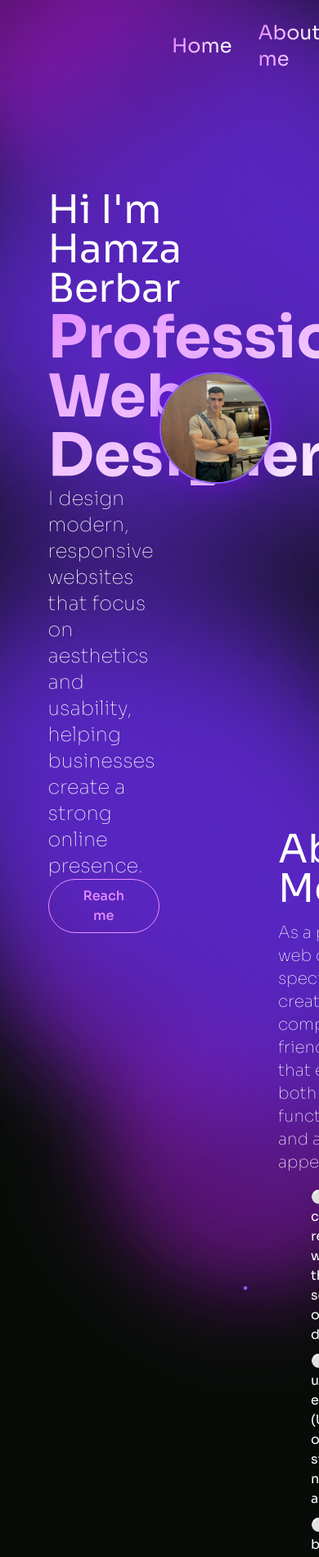
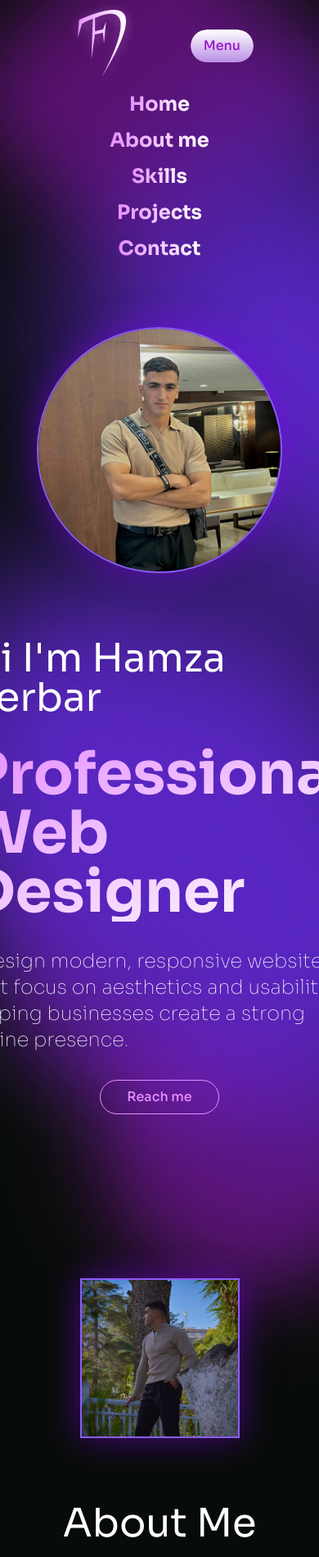
Before and after one commit to afadel151/Hamza-s-Portfolio, a Nuxt app: page / in a window 390 px wide. Shown: the part 40-1939 px from the top of the page at 82% size. Built offline with nearby package versions, Linux system fonts and the light colour scheme.

Commit message:
home page responsiveness

```diff
--- a/components/NavBar.vue
+++ b/components/NavBar.vue
@@ -1,6 +1,9 @@
 <template>
-    <div class="w-screen h-48 flex z-10 justify-between px-[210px] items-center">
-        <img src="~/assets/imgs/hamza_logo.png" class=" z-20 "  alt="">
+    <div class="z-0">
+
+
+        <div class="w-screen hidden md:flex h-48  z-10 justify-between px-[210px] items-center">
+            <img src="~/assets/imgs/hamza_logo.png" class=" z-20 " alt="">
             <div class="flex justify-center text-2xl  z-20   space-x-8 items-center">
                 <p class="text-gradient ">Home
                 </p>
@@ -11,6 +14,24 @@
             </div>
 
             <button class="button-gradient z-20 ">Hire me !</button>
-
+        </div>
+        <div class="md:hidden px-20  shadow-md flex  justify-between  items-center space-x-1     mt-10  w-screen">
+            <img src="~/assets/imgs/hamza_logo.png" class=" z-20 " alt="">
+            <button class="button-gradient z-20 " @click="$('#menu').slideToggle()">Menu</button>
+        </div>
+        <div id="menu"
+            class="w-screen text-2xl font-bold  md:hidden flex flex-col space-y-3 md:space-y-0 justify-center items-center h-fit">
+            <p class="text-gradient  z-20">Home
+            </p>
+            <p class="text-gradient  z-20">About me</p>
+            <p class="text-gradient  z-20">Skills</p>
+            <p class="text-gradient  z-20">Projects</p>
+            <p class="text-gradient  z-20">Contact</p>
+        </div>
     </div>
 </template>
+
+<script setup>
+import { ref } from "vue";
+import $ from "jquery";
+</script>
--- a/layouts/default.vue
+++ b/layouts/default.vue
@@ -1,9 +1,9 @@
 <template>
     <div class="w-screen relative z-0 bg-[#080C08]  ">
         <div class="absolute z-0   w-72 h-72 rotate-45 bg-[#9914C1] blur-2xl scale-125 opacity-55 bg-animate-1"></div>
-        <div class="absolute z-0  right-56 -top-20 w-56 h-56 rotate-45 bg-[#9914C1] blur-2xl scale-125 opacity-55 bg-animate-2"></div>
-        <div class="absolute z-0  top-80 rounded-3xl w-64 h-80 -rotate-45 bg-[#5825C1] blur-3xl scale-150 bg-animate-3"></div>
-        <div class="absolute z-0  top-40 -right-40 rounded-3xl w-72 h-96 -rotate-45 bg-[#5825C1] blur-3xl scale-150 bg-animate-4"></div>
+        <div class="absolute z-0  right-56 -top-20 w-56 h-56 rotate-45 md:block hidden bg-[#9914C1] blur-2xl scale-125 opacity-55 bg-animate-2"></div>
+        <div class="absolute z-0  top-80 rounded-3xl w-64 h-80 md:block hidden -rotate-45 bg-[#5825C1] blur-3xl scale-150 bg-animate-3"></div>
+        <div class="absolute z-0  md:top-40 top-80 -right-40 rounded-3xl w-72 h-96 -rotate-45 bg-[#5825C1] blur-3xl scale-150 bg-animate-4"></div>
 
         <div class="absolute z-0 top-[120vh]   w-80 h-80 rounded-full  rotate-45 bg-[#9914C1] blur-2xl scale-125 opacity-55 bg-animate-1"></div>
         <div class="absolute z-0  -right-20 top-[150vh] w-72 h-72 rounded-full rotate-45 bg-[#9914C1] blur-2xl scale-125 opacity-55 bg-animate-2"></div>
@@ -13,7 +13,7 @@
 
         <div class="absolute z-0  top-[280vh] -right-20 rounded-3xl  w-72 h-96 -rotate-45 bg-[#5825C1] blur-3xl scale-150 bg-animate-4"></div>
 
-        <NavBar />
+        <NavBar  />
         <div class="z-20 relative">
             <slot  />
         </div>
--- a/package.json
+++ b/package.json
@@ -11,6 +11,7 @@
   },
   "dependencies": {
     "gsap": "^3.12.5",
+    "jquery": "^3.7.1",
     "nuxt": "^3.15.0",
     "vue": "latest",
     "vue-router": "latest"
--- a/pages/index.vue
+++ b/pages/index.vue
@@ -1,8 +1,7 @@
 <template>
-    <div >
-
-        <div class="flex justify-between items-stretch mb-20 px-[15%] mt-20 ">
-            <div class="flex flex-col h-[580px]  w-[50%] items-start justify-between">
+    <div>
+        <div class="flex justify-between md:flex-row  flex-col-reverse items-center md:items-stretch mb-20 md:px-[15%] mt-20 ">
+            <div class="flex flex-col h-[580px] md:mt-0 mt-20  md:w-[50%] md:px-0 px-[10%]  items-center  md:items-start justify-between">
                 <p class="text-5xl text-white ">Hi I'm Hamza Berbar</p>
                 <p class="text-7xl bg-clip-text text-transparent bg-gradient-to-br from-[#E58FFF] to-[#FFFFFF] font-bold">Professional Web <br> Designer </p>
                 <p class="text-white text-2xl font-thin">
@@ -11,17 +10,17 @@
                 </p>
                 <button class="button-gradient-2 z-20 ">Reach me</button>
             </div>
-            <div class="flex    w-[400px] justify-center items-center">
+            <div class="flex w-[300px]    md:w-[400px] justify-center items-center">
                 <img src="~/assets/imgs/hamza.jpg" class="rounded-full shadow-custom-purple border-2 border-violet-500" alt="">
             </div>
         </div>
-        <div class="flex relative justify-between px-[300px] py-10 items-stretch mb-20  mt-40 ">
+        <div class="flex md:flex-row  flex-col relative justify-between md:px-[300px] py-10 items-center md:items-stretch mb-20  mt-40 ">
 
-            <div class="flex    w-[35%] justify-center items-center ">
+            <div class="flex    md:w-[35%] w-1/2 justify-center items-center ">
                 <img src="~/assets/imgs/hamza-2.jpg" class=" shadow-custom-purple border-2 border-violet-500" alt="">
             </div>
-            <div class="flex flex-col justify-between items-start px-10">
-               <div class="flex flex-col space-y-4">
+            <div class="flex flex-col justify-between md:mt-0 mt-20 items-start px-10">
+               <div class="flex flex-col items-center md:items-start space-y-4">
                 <p class="text-5xl text-white ">About Me</p>
                 <p class="text-xl font-thin text-white">As a professional web designer, I specialize in creating visually compelling, user friendly websites that enhance both functionality <br> and aesthetic appeal:</p>
                 <div class="px-10 text-white flex flex-col space-y-2">
```
Also changed, not shown: 1 other file (tests, documents, lock files or other folders). Lines whose indentation alone changed are shown as unchanged.
